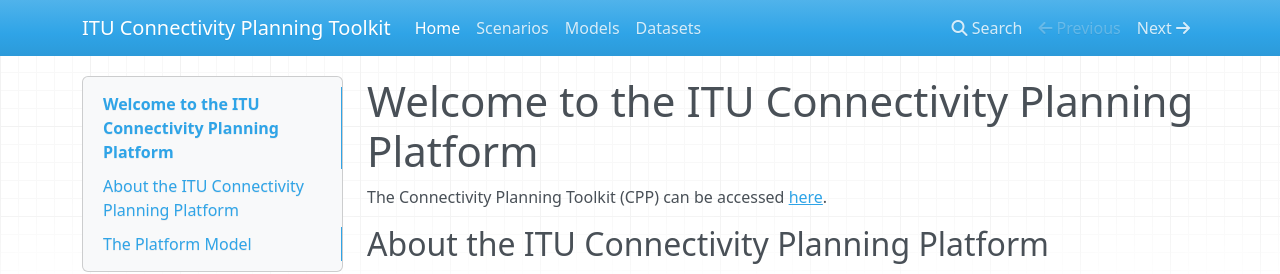
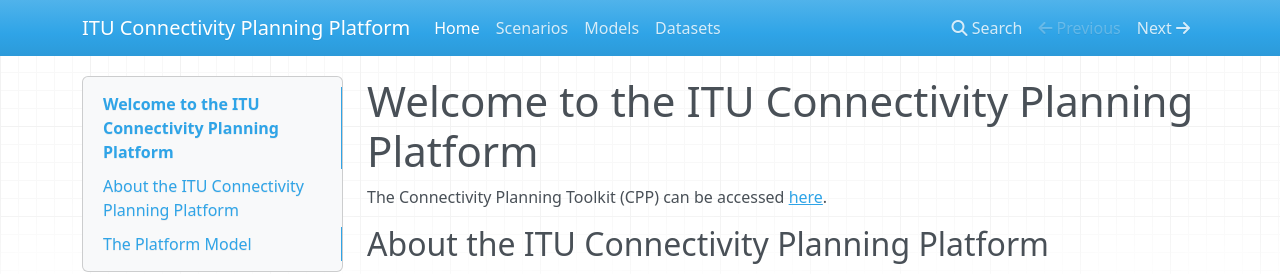
Before and after one commit to FNS-Division/cpt-user-guide, an MkDocs documentation site: the page built from docs/index.md, in a window 1280 px wide. Shown: the top 274 px of the page. Built offline with MkDocs 1.6.1, drawn with Linux system fonts in a browser that asks for light colours; nearby versions of some CDN libraries.

Commit message:
Update site name in configuration to reflect rebranding from "Toolkit" to "Platform"

```diff
--- a/mkdocs.yml
+++ b/mkdocs.yml
@@ -1,4 +1,4 @@
-site_name: ITU Connectivity Planning Toolkit
+site_name: ITU Connectivity Planning Platform
 nav:
   - Home: index.md
   - Scenarios: scenarios.md
```
